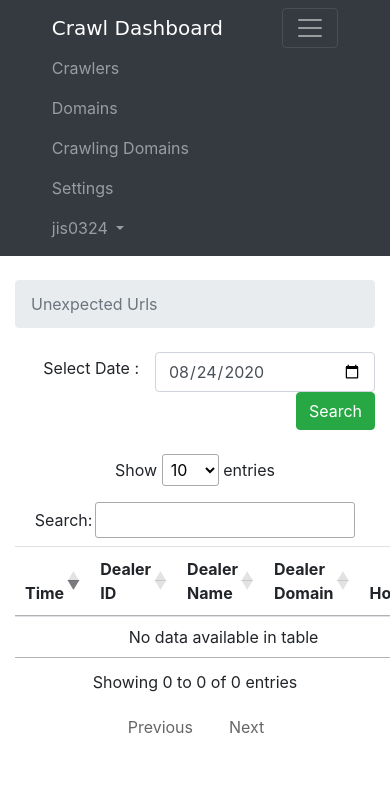
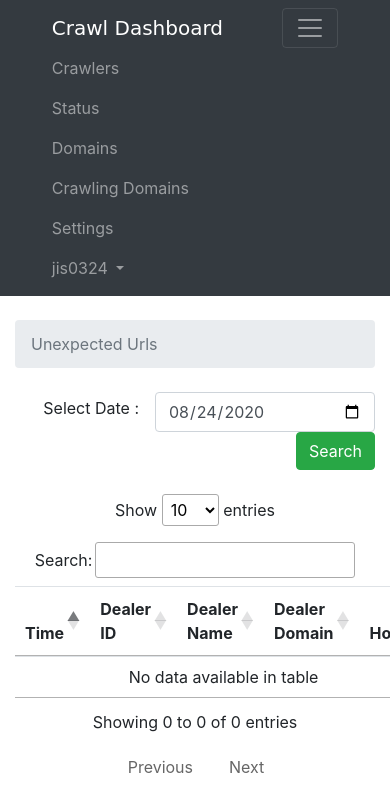
Before and after one commit to jis0324/Crawl-Dashboard, a Django app: page /unexpected_urls/ in a window 390 px wide, after a click that opens the changed part; the page is wider, and only the part inside the window is pictured. Shown: the top 812 px of that part. Run offline with Django 3.2, Linux system fonts and the light colour scheme; a user stored in the database is signed in; data that the repository does not hold is empty; some libraries are stand-ins or nearby versions; some web fonts are replaced.

Commit message:
updated by jis0324

```diff
--- a/crawl_dashboard/urls.py
+++ b/crawl_dashboard/urls.py
@@ -16,9 +16,9 @@ urlpatterns = [
     url(r'^crawlers/$', crawl_views.index, name='crawl_index'),
     url(r'^$', main_views.index, name='home'),
     url(r'^crawlers/(?P<host>[0-9\.\-]+)/(?P<crawl_date>[0-9\-]+)/$', crawl_views.view_summary, name='crawl_summary'),
-    url(r'^crawlers/(?P<host>[0-9\.\-]+)/(?P<crawl_date>[0-9\-]+)/(?P<domain>[A-Za-z0-9\&\-\_\.\s]+)/$', crawl_views.view_inventory, name='crawl_inventory'),
+    url(r'^crawlers/(?P<host>[0-9\.\-]+)/(?P<crawl_date>[0-9\-]+)/(?P<domain>.+)/$', crawl_views.view_inventory, name='crawl_inventory'),
     url(r'^domains/$', domain_views.index, name='domain_index'),
-    url(r'^domains/(?P<domain>[A-Za-z0-9\-\_\.\&\s]+)/(?P<crawl_date>[0-9\-]+)/$', domain_views.domain_summary, name='domain_summary'),
+    url(r'^domains/(?P<domain>.+)/(?P<crawl_date>[0-9\-]+)/$', domain_views.domain_summary, name='domain_summary'),
     url(r'^domains/test_domain/$', domain_views.test_domain, name='test_domain'),
     url(r'^domains/test_cancel/$', domain_views.test_cancel, name='test_cancel'),
     url(r'^domains/view_test/(?P<dealer_id>.+)/$', domain_views.view_test, name='view_test'),
@@ -28,6 +28,7 @@ urlpatterns = [
     url(r'^domains/get_dealer/$', domain_views.get_dealer, name='get_dealer'),
     url(r'^settings/$', main_views.config_settings, name='config_setting'),
     url(r'^crawlers/total_summary/(?P<crawl_date>[0-9\-]+)/$', crawl_views.total_summary, name='total_summary'),
+    url(r'^crawl_status/$', main_views.crawl_status, name='crawl_status'),
 
     # accounts
     url(r'^signup/$', accounts_views.signup, name='signup'),
--- a/crawl_dashboard/views.py
+++ b/crawl_dashboard/views.py
@@ -8,6 +8,7 @@ from django.conf import settings
 
 mongoclient = pymongo.MongoClient("mongodb://localhost:27017/")
 db = mongoclient["dealer_crawl_db"]
+daily_log_collection = db['daily_log']
 unexpected_urls_collection = db['unexpected_urls']
 
 @login_required
@@ -17,16 +18,14 @@ def index(request):
 
 @login_required
 def unexpected_urls(request):
-  unexpected_url_data = list()
-  now = datetime.datetime.now()
-  today_date = now.strftime("%Y-%m-%d")
+  today_date = datetime.date.today()
 
   if request.method == "POST":
     crawl_date = request.POST['selected_date']
-    unexpected_url_data = get_data_from_crawl_date(crawl_date)
+    unexpected_url_data = get_unexpected_url_data_from_crawl_date(crawl_date)
     return render(request, 'unexpected_urls.html', {'data': unexpected_url_data, 'today_date' : today_date, 'crawl_date' : crawl_date})
 
-  crawl_date, unexpected_url_data = get_data()
+  crawl_date, unexpected_url_data = get_unexpected_url_data()
   return render(request, 'unexpected_urls.html', {'data': unexpected_url_data, 'today_date' : today_date, 'crawl_date' : crawl_date})
 
 @login_required
@@ -75,7 +74,77 @@ def config_settings(request):
 
     return render(request, 'settings.html', {'data' : return_data})
 
-def get_data():
+@login_required
+def crawl_status(request):
+  today_date = datetime.date.today()
+
+  if request.method == "POST":
+    crawl_date = request.POST['selected_date']
+    crawl_status_data = get_crawl_status_data_from_crawl_date(crawl_date)
+    return render(request, 'crawl_status.html', {'data': crawl_status_data, 'today_date' : str(today_date), 'crawl_date' : str(crawl_date)})
+
+  crawl_date, crawl_status_data = get_crawl_status_data()
+  return render(request, 'crawl_status.html', {'data': crawl_status_data, 'today_date' : str(today_date), 'crawl_date' : str(crawl_date)})
+
+
+def get_crawl_status_data():
+  global daily_log_collection
+  temp_dict = dict()
+  today_date = datetime.date.today()
+  yesterday_date = today_date - datetime.timedelta(days=1)
+
+  query = {"Date": {"$regex" : "^" + str(today_date)}, "Crawler Type" : "Server"}
+  if daily_log_collection.count_documents(query) > 0:
+    crawl_status_data = daily_log_collection.find_one(query)
+
+    return str(today_date), modify_crawl_status_data(crawl_status_data, today_date)
+  else:
+    query = {"Date": {"$regex" : "^" + str(yesterday_date)}, "Crawler Type" : "Server"}
+    crawl_status_data = daily_log_collection.find_one(query)
+    return str(yesterday_date), modify_crawl_status_data(crawl_status_data, yesterday_date)
+
+
+def get_crawl_status_data_from_crawl_date(crawl_date):
+  global daily_log_collection
+  temp_dict = dict()
+
+  query = {"Date": {"$regex" : "^" + str(crawl_date)}, "Crawler Type" : "Server"}
+  crawl_status_data = daily_log_collection.find_one(query)
+  return modify_crawl_status_data(crawl_status_data, crawl_date)
+
+def modify_crawl_status_data(crawl_status_data, crawling_date):
+  global unexpected_urls_collection, daily_log_collection
+  yesterday_date = datetime.datetime.date(datetime.datetime.strptime(str(crawling_date), '%Y-%m-%d')) - datetime.timedelta(days=1)
+
+  temp_dict = dict()
+  query = {"date": {"$regex": "^" + str(crawling_date)}}
+  temp_dict['incompleted_dealer_count'] = unexpected_urls_collection.count_documents(query)
+
+  query = {"Date": {"$regex": "^" + str(yesterday_date)}, "Crawler Type" : "Server"}
+  temp_dict['yesteday_invendory_count'] = dict(daily_log_collection.find_one(query)).get("Total Inventory Count")
+
+  if "Start Time" in crawl_status_data:
+    temp_dict['start_time'] = crawl_status_data["Start Time"]
+  if "Completed Time" in crawl_status_data:
+    temp_dict['end_time'] = crawl_status_data["Completed Time"]
+  if "Elapsed Time" in crawl_status_data:
+    temp_dict['elapsed_time'] = crawl_status_data["Elapsed Time"]
+  if "Total Dealer Count" in crawl_status_data:
+    temp_dict['completed_dealer_count'] = crawl_status_data["Total Dealer Count"]
+  if "NoVin Dealer Count" in crawl_status_data:
+    temp_dict['novin_dealer_count'] = crawl_status_data["NoVin Dealer Count"]
+  if "NoInventory Dealer Count" in crawl_status_data:
+    temp_dict['noinventory_dealer_count'] = crawl_status_data["NoInventory Dealer Count"]
+  if "NotActive Dealer Count" in crawl_status_data:
+    temp_dict['notactive_dealer_count'] = crawl_status_data["NotActive Dealer Count"]
+  if "Exclude Dealer Count" in crawl_status_data:
+    temp_dict['exclude_dealer_count'] = crawl_status_data["Exclude Dealer Count"]
+  if "Total Inventory Count" in crawl_status_data:
+    temp_dict['today_invendory_count'] = crawl_status_data["Total Inventory Count"]
+
+  return temp_dict
+
+def get_unexpected_url_data():
   global unexpected_urls_collection
 
   unexpected_urls_data = list()
@@ -92,7 +161,7 @@ def get_data():
     unexpected_urls_data = list(unexpected_urls_collection.find(query))
     return str(yesterday_date), unexpected_urls_data
 
-def get_data_from_crawl_date(crawl_date):
+def get_unexpected_url_data_from_crawl_date(crawl_date):
   global unexpected_urls_collection
 
   unexpected_urls_data = list()
--- a/crawls/views.py
+++ b/crawls/views.py
@@ -237,6 +237,8 @@ def summary_to_dict(arg):
       temp_dict['elapsed_time'] = calc_elapsed_time(row['Start Time'], row['End Time'])
       temp_dict['request_count'] = ''
 
+    temp_dict['crawler'] = row['Host Address']
+
     return_data.append(temp_dict)
 
   return return_data
--- a/static/js/mine.js
+++ b/static/js/mine.js
@@ -26,6 +26,14 @@ $(document).ready(function () {
 
   // datatable for inventory
   $('#test_view_detail_inventory_tbl').DataTable({
+  }).order([0, 'asc']).draw();
+
+  // datatable for unexpected urls table
+  $('#unexpected_urls_tbl').DataTable({
+  }).order([0, 'asc']).draw();
+
+  // datatable for crawl status table
+  $('#crawl_status_tbl').DataTable({
   }).order([0, 'asc']).draw();
 
   $('#domains_tbl').on('click', '.test-btn', function() {
--- a/templates/base.html
+++ b/templates/base.html
@@ -32,6 +32,9 @@
               <ul class="navbar-nav ml-auto">
                 <li class="nav-item">
                   <a onclick='redirect(event);' class="nav-link" href="{% url 'crawl_index' %}">Crawlers</a>
+                </li>
+                <li class="nav-item">
+                  <a onclick='redirect(event);' class="nav-link" href="{% url 'crawl_status' %}">Status</a>
                 </li>
                 <li class="nav-item">
                   <a onclick='redirect(event);' class="nav-link" href="{% url 'domain_index' %}">Domains</a>
--- a/templates/total_summary.html
+++ b/templates/total_summary.html
@@ -35,6 +35,7 @@
         <th>Error State</th>
         <th>Elapsed Time</th>
         <th>Request Count</th>
+        <th>Host</th>
         <th>Action</th>
       </tr>
     </thead>
@@ -52,6 +53,7 @@
           <td>{{ row.error_state }}</td>
           <td>{{ row.elapsed_time }}</td>
           <td>{{ row.request_count }}</td>
+          <td>{{ row.crawler }}</td>
           <td>
             <button class="btn btn-info edit-btn mr-3" data-dealer="{{ row.dealer_id}}">Edit</button>
           </td>
--- a/templates/unexpected_urls.html
+++ b/templates/unexpected_urls.html
@@ -13,7 +13,7 @@
 </form>
 {% endblock %}
 {% block content %}
-  <table class="table" id="crawlers_tbl">
+  <table class="table" id="unexpected_urls_tbl">
     <thead class="thead-inverse">
       <tr>
         <th>Time</th>
```
Also changed, not shown: templates/crawl_status.html (added, +70 -0 lines).
